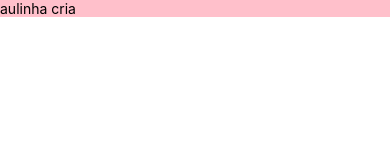
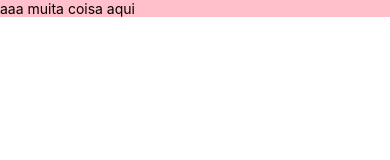
Before and after one commit to geosegat/aulaComJomar, a React Native app: screen / in a window 390 px wide. Shown: the top 160 px of the page. Built offline with nearby package versions, Linux system fonts and the light colour scheme.

Commit message:
finge q fiz

```diff
--- a/App.js
+++ b/App.js
@@ -4,7 +4,7 @@ import React from 'react';
 const App = () => {
   return (
     <View style={{backgroundColor: 'pink'}}>
-      <Text>aulinha cria</Text>
+      <Text>aaa muita coisa aqui</Text>
     </View>
   );
 };
```
